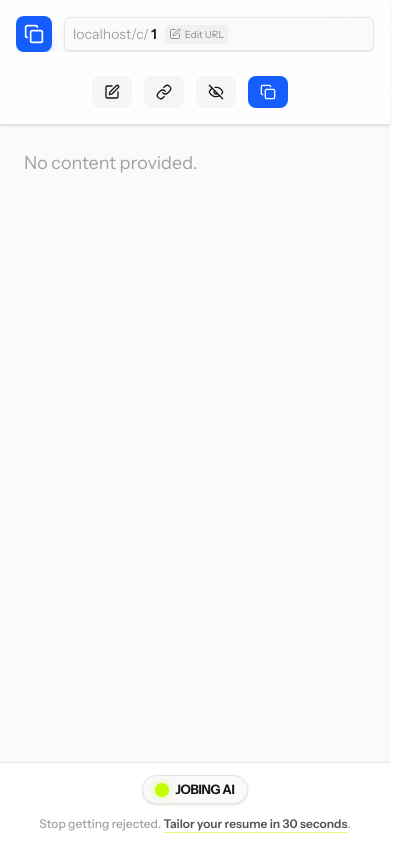
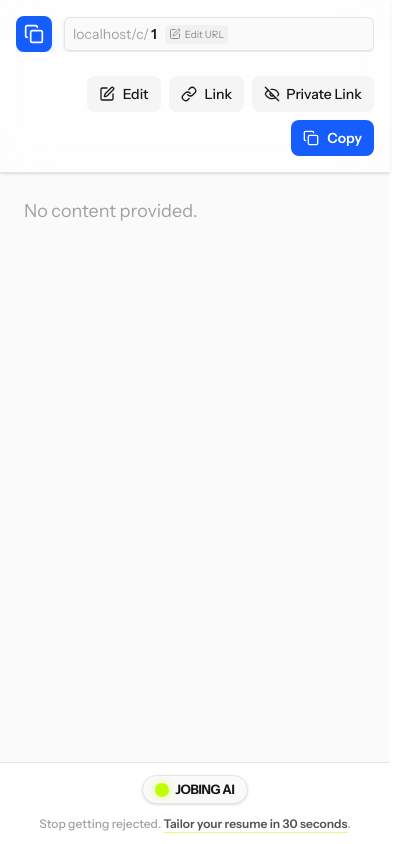
Before and after one commit to srinivasgogula02/jobing, a Next.js app: page /c/1 in a window 390 px wide. Shown: the whole page, 415 px wide, since content can reach past the window. Built offline with nearby package versions, Linux system fonts and the light colour scheme; no server answers; the database is empty.

Commit message:
style: patch zero-width wrapper on toolbar and prevent awkward mobile layout breaks via explicit whitespace bindings

```diff
--- a/src/app/c/[id]/CopyClient.tsx
+++ b/src/app/c/[id]/CopyClient.tsx
@@ -178,9 +178,10 @@ export default function CopyClient({ id, initialContent, isNew = false }: { id:
           </div>
 
           {/* Action Buttons */}
-          <div className="flex items-center gap-3 w-full sm:w-auto shrink-0 mt-2 sm:mt-0">
+          <div className="flex flex-wrap items-center justify-end gap-2 sm:gap-3 w-full sm:w-auto mt-2 sm:mt-0">
             {/* Status Indicator */}
-            <div className="flex items-center text-xs font-medium text-neutral-500 w-16 justify-end">
+            {saveStatus !== "idle" && (
+              <div className="flex items-center text-xs font-medium text-neutral-500">
                 {saveStatus === "saving" && (
                   <span className="flex items-center gap-1 text-blue-500"><Loader2 size={12} className="animate-spin" /> Saving</span>
                 )}
@@ -191,6 +192,7 @@ export default function CopyClient({ id, initialContent, isNew = false }: { id:
                   <span className="text-red-500">Error saving</span>
                 )}
               </div>
+            )}
 
             {isNew ? (
               content.trim().length > 0 && (
@@ -222,36 +224,51 @@ export default function CopyClient({ id, initialContent, isNew = false }: { id:
                 <>
                   <button
                     onClick={() => setIsEditingContent(true)}
-                    className="flex items-center gap-2 px-3 py-2 sm:px-4 sm:py-2 text-sm font-medium rounded-lg bg-neutral-100 hover:bg-neutral-200 dark:bg-neutral-800 dark:hover:bg-neutral-700 transition"
+                    className="flex items-center gap-2 px-3 py-2 sm:px-4 sm:py-2 text-sm font-medium rounded-lg bg-neutral-100 hover:bg-neutral-200 dark:bg-neutral-800 dark:hover:bg-neutral-700 transition whitespace-nowrap"
                   >
                     <Edit size={16} />
-                    <span className="hidden sm:inline">Edit</span>
+                    <span>Edit</span>
                   </button>
                   <button
                     onClick={handleCopyLink}
-                    className="flex items-center gap-2 px-3 py-2 text-sm font-medium rounded-lg bg-neutral-100 hover:bg-neutral-200 dark:bg-neutral-800 dark:hover:bg-neutral-700 transition"
+                    className="flex items-center gap-2 px-3 py-2 text-sm font-medium rounded-lg bg-neutral-100 hover:bg-neutral-200 dark:bg-neutral-800 dark:hover:bg-neutral-700 transition whitespace-nowrap"
                     title="Copy Link"
                   >
                     {copiedLink ? <Check size={16} className="text-green-500" /> : <LinkIcon size={16} />}
-                    <span className="hidden xs:inline xl:inline">Link</span>
+                    <span className={cn(copiedLink && "text-green-500 font-semibold")}>
+                      {copiedLink ? "Copied!" : "Link"}
+                    </span>
                   </button>
+
                   <button
                     onClick={handleCopyStealthLink}
-                    className="flex items-center gap-1.5 px-3 py-2 text-sm font-medium rounded-lg bg-neutral-100 hover:bg-neutral-200 dark:bg-neutral-800 dark:hover:bg-neutral-700 transition group relative"
+                    className="flex items-center gap-1.5 px-3 py-2 text-sm font-medium rounded-lg bg-neutral-100 hover:bg-neutral-200 dark:bg-neutral-800 dark:hover:bg-neutral-700 transition group relative whitespace-nowrap"
                     title="Copy Private Stealth Link"
                   >
                     {copiedStealthLink ? <Check size={16} className="text-green-500" /> : <EyeOff size={16} />}
-                    <span className="hidden hidden md:inline">Private Link</span>
+                    <span className={cn(copiedStealthLink && "text-green-500 font-semibold")}>
+                      {copiedStealthLink ? "Copied!" : "Private Link"}
+                    </span>
+                    {!copiedStealthLink && (
                       <div className="absolute -bottom-10 left-1/2 -translate-x-1/2 opacity-0 group-hover:opacity-100 pointer-events-none transition-opacity bg-neutral-900 dark:bg-neutral-100 text-white dark:text-neutral-900 text-xs rounded px-2 py-1 whitespace-nowrap z-50">
                         Creates a /p/ pseudo-offline page
                       </div>
+                    )}
                   </button>
+
                   <button
                     onClick={handleCopyContent}
-                    className="flex items-center gap-2 px-3 py-2 sm:px-4 sm:py-2 text-sm font-semibold rounded-lg bg-blue-600 text-white hover:bg-blue-700 hover:shadow-lg hover:shadow-blue-500/20 transition transform active:scale-95"
+                    className={cn(
+                      "flex items-center gap-2 px-3 py-2 sm:px-4 sm:py-2 text-sm font-semibold rounded-lg transition transform active:scale-95 whitespace-nowrap",
+                      copiedContent
+                        ? "bg-green-500 text-white hover:bg-green-600 shadow-[0_4px_12px_-4px_rgba(34,197,94,0.5)]"
+                        : "bg-blue-600 text-white hover:bg-blue-700 hover:shadow-[0_4px_12px_-4px_rgba(37,99,235,0.4)]"
+                    )}
                   >
                     {copiedContent ? <Check size={16} /> : <Copy size={16} />}
-                    <span className="hidden xs:inline">Copy Content</span>
+                    <span>
+                      {copiedContent ? "Copied!" : "Copy"}
+                    </span>
                   </button>
                 </>
               )
```
Lines whose indentation alone changed are shown as unchanged.
